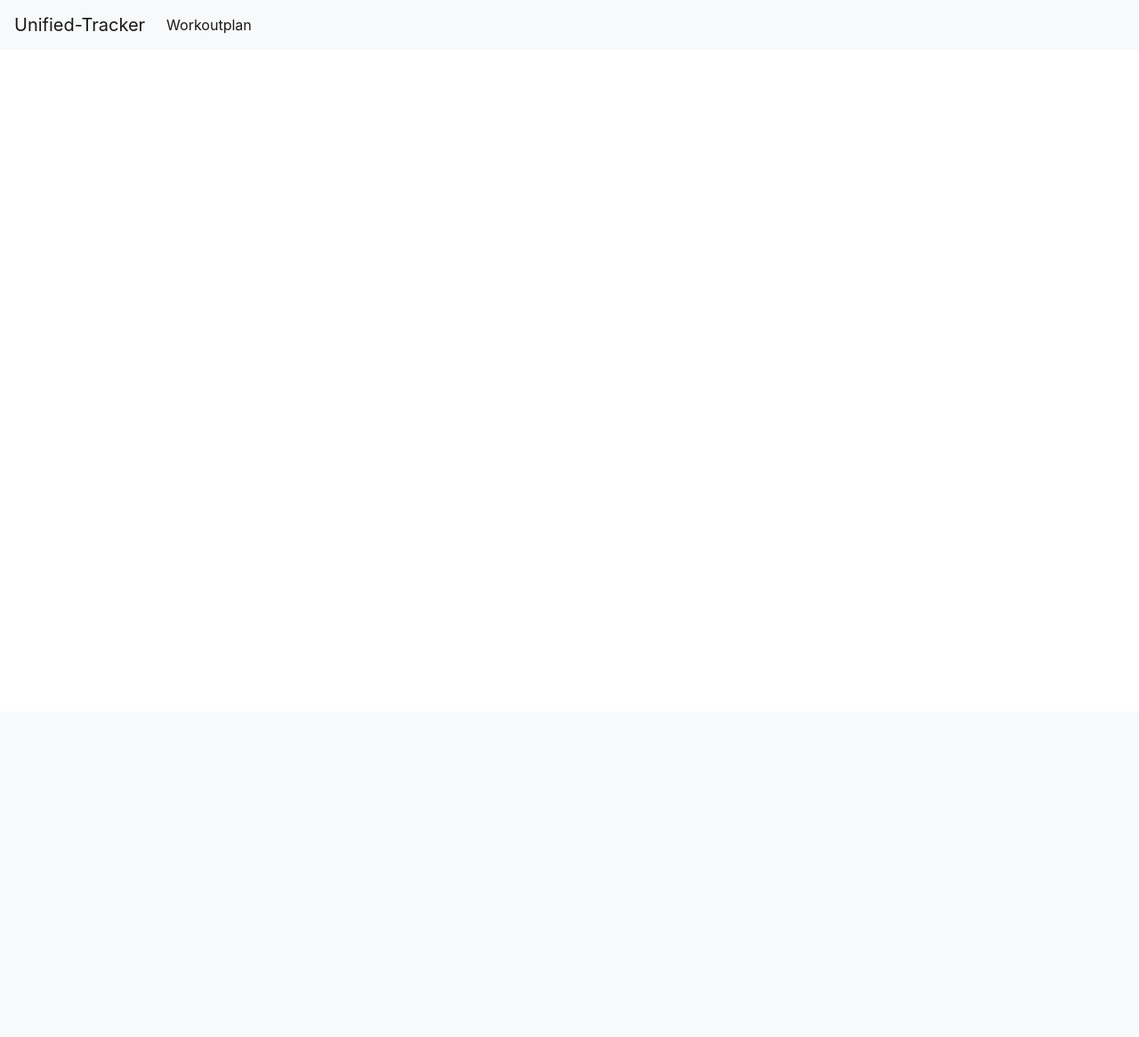
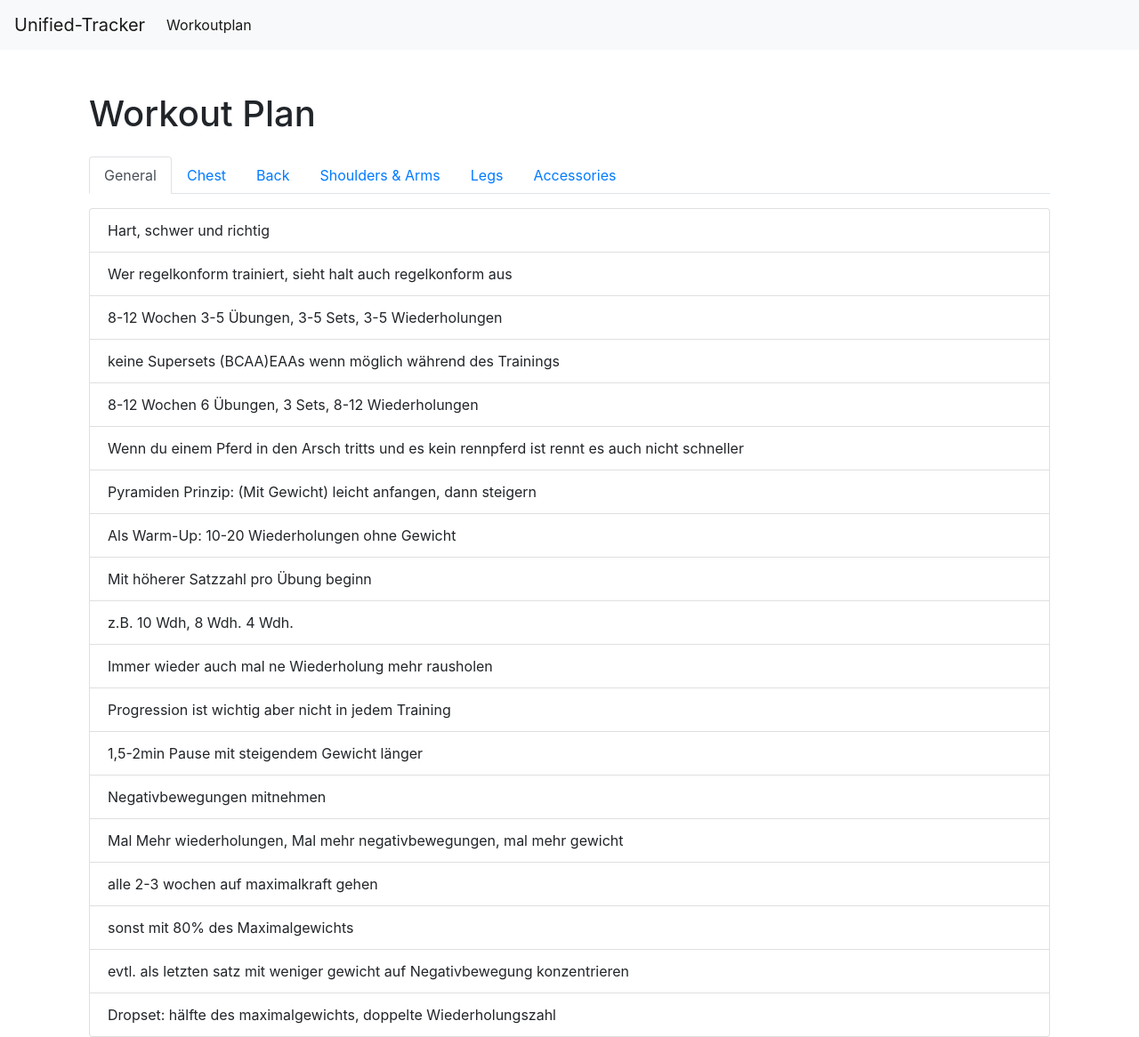
Before and after one commit to bastiankn/weight_tracker, a Django app: page / in a window 1280 px wide. Before the commit the page is almost empty. Shown: the whole page at 89% size. Before the commit the page ends 38 px from the top, so only its background shows below. Run offline with Django 5.2, Linux system fonts and the light colour scheme; some libraries are stand-ins or nearby versions.

Commit message:
added html

```diff
--- a/workoutplan/templates/workoutplan.html
+++ b/workoutplan/templates/workoutplan.html
@@ -1,42 +1,102 @@
 {% extends "base.html" %}
+
 {% block title %}
-Login
+Workout Plan
 {% endblock %}
-{% block nl_content %}
 
-<div class="tab-content">
-    <div class="tab-pane fade show active" id="pills-login" role="tabpanel" aria-labelledby="tab-login">
-        <form method="post">
-            {% csrf_token %}
-            <!-- Username input -->
-            <div class="form-outline mb-4">
-                <input type="text" id="loginName" class="form-control" name="username" required />
-                <label class="form-label" for="loginName">Username</label>
+{% block content %}
+<div class="container mt-5">
+    <h1 class="mb-4">Workout Plan</h1>
+    <ul class="nav nav-tabs" id="workoutTabs" role="tablist">
+        <li class="nav-item">
+            <a class="nav-link active" id="general-tab" data-toggle="tab" href="#general" role="tab" aria-controls="general" aria-selected="true">General</a>
+        </li>
+        <li class="nav-item">
+            <a class="nav-link" id="chest-tab" data-toggle="tab" href="#chest" role="tab" aria-controls="chest" aria-selected="false">Chest</a>
+        </li>
+        <li class="nav-item">
+            <a class="nav-link" id="back-tab" data-toggle="tab" href="#back" role="tab" aria-controls="back" aria-selected="false">Back</a>
+        </li>
+        <li class="nav-item">
+            <a class="nav-link" id="arms-tab" data-toggle="tab" href="#arms" role="tab" aria-controls="arms" aria-selected="false">Shoulders & Arms</a>
+        </li>
+        <li class="nav-item">
+            <a class="nav-link" id="legs-tab" data-toggle="tab" href="#legs" role="tab" aria-controls="legs" aria-selected="false">Legs</a>
+        </li>
+        <li class="nav-item">
+            <a class="nav-link" id="accessories-tab" data-toggle="tab" href="#accessories" role="tab" aria-controls="accessories" aria-selected="false">Accessories</a>
+        </li>
+    </ul>
+    <div class="tab-content" id="workoutTabContent">
+        <div class="tab-pane fade show active" id="general" role="tabpanel" aria-labelledby="general-tab">
+            <div class="mt-3">
+                <ul class="list-group">
+                    {% for item in workout_plan.General %}
+                        <li class="list-group-item">{{ item }}</li>
+                    {% endfor %}
+                </ul>
             </div>
-
-            <!-- Password input -->
-            <div class="form-outline mb-4">
-                <input type="password" id="loginPassword" class="form-control" name="password" required />
-                <label class="form-label" for="loginPassword">Password</label>
+        </div>
+        <div class="tab-pane fade" id="chest" role="tabpanel" aria-labelledby="chest-tab">
+            <div class="mt-3">
+                <ul class="list-group">
+                    {% for exercise in workout_plan.Chest %}
+                        <li class="list-group-item">
+                            <h5>{{ exercise.exercise }}</h5>
+                            <p>{{ exercise.description|linebreaksbr }}</p>
+                        </li>
+                    {% endfor %}
+                </ul>
             </div>
-
-            <!-- Submit button -->
-            <button type="submit" class="btn btn-dark btn-block mb-4">Login</button>
-
-            <!-- Error handling -->
-            {% if messages %}
-            <div class="alert alert-danger">
-                {% for message in messages %}
-                <p{% if message.tags %} class="{{ message.tags }}" {% endif %}>{{ message }}</p>
+        </div>
+        <div class="tab-pane fade" id="back" role="tabpanel" aria-labelledby="back-tab">
+            <div class="mt-3">
+                <ul class="list-group">
+                    {% for exercise in workout_plan.Back %}
+                        <li class="list-group-item">
+                            <h5>{{ exercise.exercise }}</h5>
+                            <p>{{ exercise.description|linebreaksbr }}</p>
+                        </li>
                     {% endfor %}
+                </ul>
             </div>
-            {% endif %}
-
-            <!-- Register link -->
-            <div class="text-center">
-                <p>You are an admin? <a href="admin" class="nav-link text-dark" id="tab-register">Admin</a></p>
+        </div>
+        <div class="tab-pane fade" id="arms" role="tabpanel" aria-labelledby="arms-tab">
+            <div class="mt-3">
+                <ul class="list-group">
+                    {% for exercise in workout_plan.Arms %}
+                        <li class="list-group-item">
+                            <h5>{{ exercise.exercise }}</h5>
+                            <p>{{ exercise.description|linebreaksbr }}</p>
+                        </li>
+                    {% endfor %}
+                </ul>
             </div>
-        </form>
+        </div>
+        <div class="tab-pane fade" id="legs" role="tabpanel" aria-labelledby="legs-tab">
+            <div class="mt-3">
+                <ul class="list-group">
+                    {% for exercise in workout_plan.Legs %}
+                        <li class="list-group-item">
+                            <h5>{{ exercise.exercise }}</h5>
+                            <p>{{ exercise.description|linebreaksbr }}</p>
+                        </li>
+                    {% endfor %}
+                </ul>
+            </div>
+        </div>
+        <div class="tab-pane fade" id="accessories" role="tabpanel" aria-labelledby="accessories-tab">
+            <div class="mt-3">
+                <ul class="list-group">
+                    {% for exercise in workout_plan.Accessories %}
+                        <li class="list-group-item">
+                            <h5>{{ exercise.exercise }}</h5>
+                            <p>{{ exercise.description|linebreaksbr }}</p>
+                        </li>
+                    {% endfor %}
+                </ul>
+            </div>
+        </div>
     </div>
 </div>
 {% endblock %}
--- a/workoutplan/views.py
+++ b/workoutplan/views.py
@@ -1,4 +1,64 @@
 from django.shortcuts import render
 
 def plan(request):
-    return render(request, "workoutplan.html")
+    workout_plan = {
+        "General": [
+            "Hart, schwer und richtig",
+            "Wer regelkonform trainiert, sieht halt auch regelkonform aus",
+            "8-12 Wochen 3-5 Übungen, 3-5 Sets, 3-5 Wiederholungen",
+            "keine Supersets (BCAA)EAAs wenn möglich während des Trainings",
+            "8-12 Wochen 6 Übungen, 3 Sets, 8-12 Wiederholungen",
+            "Wenn du einem Pferd in den Arsch tritts und es kein rennpferd ist rennt es auch nicht schneller",
+            "Pyramiden Prinzip: (Mit Gewicht) leicht anfangen, dann steigern",
+            "Als Warm-Up: 10-20 Wiederholungen ohne Gewicht",
+            "Mit höherer Satzzahl pro Übung beginn",
+            "z.B. 10 Wdh, 8 Wdh. 4 Wdh.",
+            "Immer wieder auch mal ne Wiederholung mehr rausholen",
+            "Progression ist wichtig aber nicht in jedem Training",
+            "1,5-2min Pause mit steigendem Gewicht länger",
+            "Negativbewegungen mitnehmen",
+            "Mal Mehr wiederholungen, Mal mehr negativbewegungen, mal mehr gewicht",
+            "alle 2-3 wochen auf maximalkraft gehen",
+            "sonst mit 80% des Maximalgewichts",
+            "evtl. als letzten satz mit weniger gewicht auf Negativbewegung konzentrieren",
+            "Dropset: hälfte des maximalgewichts, doppelte Wiederholungszahl"
+        ],
+        "Chest": [
+            {"exercise": "Bankdrücken", "description": "- aussen greifen\n- Bank auf erste Stufe\n- Affengriff\n-3-4cm bis zum Brustmuskel ablassen\n- Multipresse schräg oder gerade beides ok"},
+            {"exercise": "Incline Bankdrücken", "description": "- Schrägbank auf 60*"},
+            {"exercise": "Dips", "description": "- bis maximal 90*\n- full range of motion\n- vorstellen mit Arm zu rudern"},
+            {"exercise": "Cable Crossover", "description": "- Arme gestreckt\n- vor die untere Brust\n- Beine auf einer Höhe\n- Kabel von unten\n- leichteres Gewicht"}
+        ],
+        "Back": [
+            {"exercise": "Klimmzüge", "description": "-zur Brust ziehen\n- Ellenbogen nach außen"},
+            {"exercise": "Lat Pull Down", "description": "- breiter Griff\n- bis zur Brust ziehen\n- mit Bank auf ca. 135°/45°\n- Beine nach hinten Stellen\n- Spannung im Latissimus\n- vollkommen ausdehnen lassen"},
+            {"exercise": "Rows", "description": "- einarmig"},
+            {"exercise": "Überzüge", "description": "- halb Kreis\n- Arme zusammen\n- zum Bauch hin\n- Bizep rausnehemen\n- hoher Wiederholungsbereich\n- zwei Sätze"},
+            {"exercise": "Bent over Row", "description": "- Langhantel"}
+        ],
+        "Arms": [
+            {"exercise": "Over Head Press", "description": "-- 4-5 Sätze von leicht zu schwer\n- 5 Satz Reduktionssatz 3x 10 Wdh."},
+            {"exercise": "Seitheben", "description": ""},
+            {"exercise": "Rudern an der Schrägbank / Face Pulls", "description": "- weiter Hebel, gerade hoch gehen\n- leichter Winkel\n- beim hochziehen in einem Halbkreis, nicht gerade hoch\n- Arme zusammen bringen\n- Schulter fast parallel zum Boden"},
+            {"exercise": "(isolierte) Bizep Curls", "description": "Mit links (schwachem Arm starten) & und am Peak anspannen (oben bewusst Bizeps anspannen)\n- letzte Wiederholung halten\n- langsam ablassen"},
+            {"exercise": "Skullcrusher (Superset mit Bizeps)", "description": ""},
+            {"exercise": "Bizep-Curls", "description": "- optional mit Bank am Kabelturm nach Rühl zur Stirn"},
+            {"exercise": "Trizep Push down", "description": ""},
+            {"exercise": "Hammercurls auf Schrägbank", "description": ""}
+        ],
+        "Legs": [
+            {"exercise": "Squats", "description": "- Decke fixieren (Kopf nach oben)\n- leichtes Hohlkreuz\n- Schulterbreiter Stand\n- leichter V-Stand\n- Oberschenkel parallel zum Boden (oder 10 Grad tiefer)\n- Langhantel vorne möglich"},
+            {"exercise": "Leg Press", "description": ""},
+            {"exercise": "Leg Extensions", "description": "- oben kurz halten"},
+            {"exercise": "Leg Curls", "description": ""}
+        ],
+        "Accessories": [
+            {"exercise": "Unterarm Langhantelbank Curls", "description": "- Schulterbreit\n- hoch gehen so weit wies geht\n- kein Schwung holen\n- Unterarm auf Bank"},
+            {"exercise": "Bauchmuskeltraining", "description": "https://www.youtube.com/watch?v=9oAbP7LHT9Q"},
+            {"exercise": "Neck Curls", "description": ""},
+            {"exercise": "Shrugs", "description": ""},
+            {"exercise": "Calf Raises", "description": ""}
+        ]
+    }
+
+    return render(request, "workoutplan.html", {'workout_plan': workout_plan})
```
